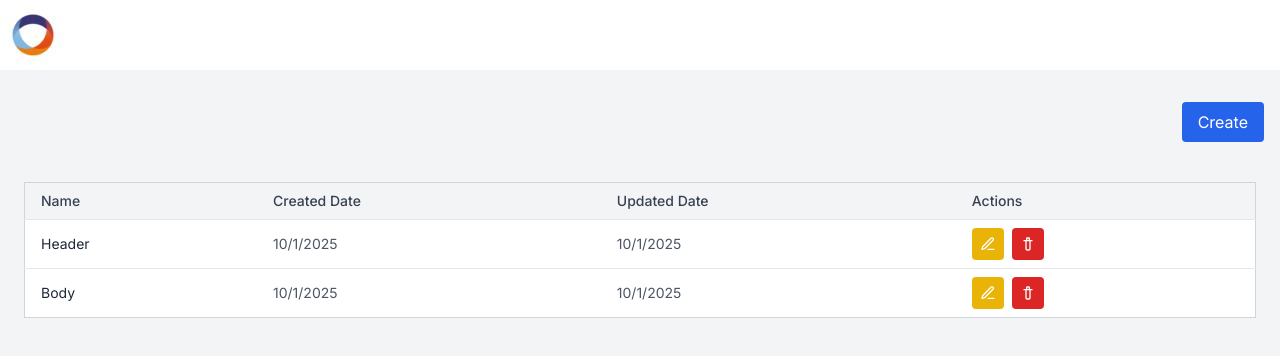
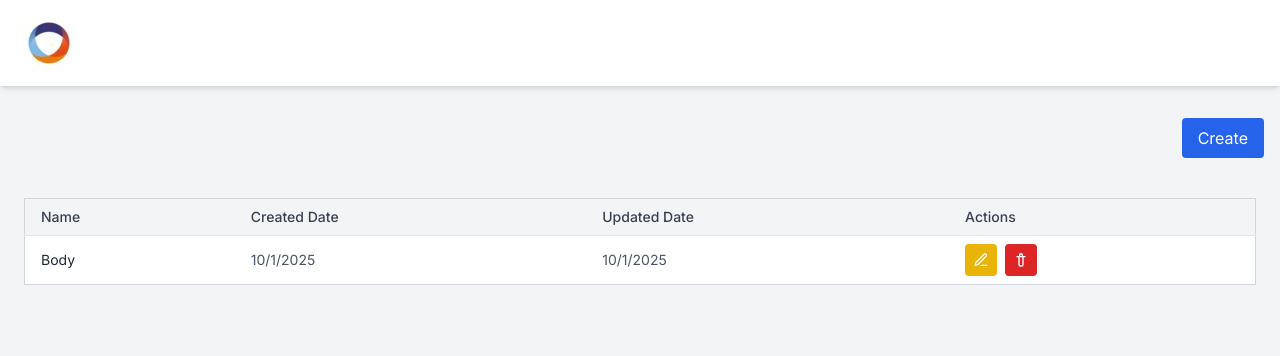
Before and after one commit to shrikrushana9960/template-maker, a React (Vite) app: page / in a window 1280 px wide. Shown: the top 356 px of the page. Built offline with nearby package versions, Linux system fonts and the light colour scheme; data requests are answered from the project's data file.

Commit message:
Fix UI issue

```diff
--- a/db.json
+++ b/db.json
@@ -1,12 +1,5 @@
 {
   "templates": [
-    {
-      "id": "header",
-      "name": "Header",
-      "createdAt": "2025-10-01T08:57:20.303Z",
-      "updatedAt": "2025-10-01T08:57:20.305Z",
-      "pages": "[{\"elements\":[{\"id\":\"tggxcz34m\",\"type\":\"text\",\"x\":10,\"y\":10,\"width\":200,\"height\":100,\"containerId\":\"B\",\"data\":{\"text\":\"Jayesh\",\"color\":\"#000000\",\"fontSize\":\"14px\",\"isBold\":false,\"isItalic\":false,\"headerSize\":\"h1\"}}],\"layout\":\"{\\\"cells\\\":[[\\\"A\\\",\\\"B\\\"]]}\",\"backgroundColor\":\"#ffffff\",\"gridColor\":\"#f8fafc\"}]"
-    },
     {
       "id": "body",
       "name": "Body",
--- a/src/components/RightPanel.tsx
+++ b/src/components/RightPanel.tsx
@@ -100,8 +100,7 @@ const RightPanel: React.FC<RightPanelProps> = ({
         } catch (error) {
           setModal(null);
           toastr.error(
-            `Failed to save template: ${
-              error instanceof Error ? error.message : "Unknown error"
+            `Failed to save template: ${error instanceof Error ? error.message : "Unknown error"
             }`
           );
         } finally {
@@ -149,8 +148,7 @@ const RightPanel: React.FC<RightPanelProps> = ({
           toastr.success(`Template "${template.name}" deleted successfully!`);
         } catch (error) {
           toastr.error(
-            `Failed to delete template: ${
-              error instanceof Error ? error.message : "Unknown error"
+            `Failed to delete template: ${error instanceof Error ? error.message : "Unknown error"
             }`
           );
           setModal(null);
@@ -166,8 +164,7 @@ const RightPanel: React.FC<RightPanelProps> = ({
 
       {/* Server Status */}
       <div
-        className={`p-3 rounded-md ${
-          serverStatus === "online"
+        className={`p-3 rounded-md ${serverStatus === "online"
             ? "bg-green-50 border border-green-200"
             : serverStatus === "offline"
               ? "bg-red-50 border border-red-200"
@@ -350,8 +347,7 @@ const RightPanel: React.FC<RightPanelProps> = ({
         {layouts.map((layout) => (
           <button
             key={layout.id}
-            className={`layout-btn-grid ${
-              currentPage.layout === layout.layout ? "active" : ""
+            className={`layout-btn-grid ${currentPage.layout === layout.layout ? "active" : ""
               }`}
             onClick={() => onLayoutChange(layout.layout)}
           >
@@ -510,8 +506,7 @@ const RightPanel: React.FC<RightPanelProps> = ({
       {currentPage.elements.map((element) => (
         <div
           key={element.id}
-          className={`p-2 border rounded cursor-pointer ${
-            activeElement?.id === element.id
+          className={`p-2 border rounded cursor-pointer ${activeElement?.id === element.id
               ? "bg-blue-100 border-blue-500"
               : "border-gray-200"
             }`}
@@ -547,7 +542,7 @@ const RightPanel: React.FC<RightPanelProps> = ({
           </h3>
           <button
             onClick={() => onElementDelete(localElement.id)}
-            className="text-red-600 hover:text-red-800 text-sm font-medium"
+            className="px-3 py-1 bg-red-600 text-white rounded cursor-pointer text-sm font-medium transition"
           >
             Delete
           </button>
@@ -981,8 +976,7 @@ const RightPanel: React.FC<RightPanelProps> = ({
           {tabs.map((tab) => (
             <button
               key={tab.id}
-              className={`flex-1 py-3 text-sm font-medium transition-colors ${
-                activeTab === tab.id
+              className={`flex-1 py-3 text-sm font-medium transition-colors ${activeTab === tab.id
                   ? "text-blue-600 border-b-2 border-blue-600"
                   : "text-gray-500 hover:text-gray-700"
                 }`}
--- a/src/components/Toolbar.tsx
+++ b/src/components/Toolbar.tsx
@@ -1,5 +1,6 @@
 import React from 'react';
 import investSet from "../assets/investSet.png"
+import { useNavigate } from "react-router-dom";
 
 interface ToolbarProps {
   onNewTemplate: () => void;
@@ -31,6 +32,7 @@ const Toolbar: React.FC<ToolbarProps> = ({
   totalPages,
 }) => {
   const fileInputRef = React.useRef<HTMLInputElement>(null);
+  const navigate = useNavigate();
 
   const handleImportClick = () => {
     fileInputRef.current?.click();
@@ -56,7 +58,8 @@ const Toolbar: React.FC<ToolbarProps> = ({
     <div className="bg-white shadow-md z-20">
       <div className="container mx-auto px-4 py-2 flex items-center justify-between">
         <div className="flex items-center space-x-6">
-          <div className=' overflow-hidden'>
+          <div className="overflow-hidden cursor-pointer"
+            onClick={() => navigate("/")}>
             <img
               src={investSet}
               alt="Invest Set Logo"
--- a/src/pages/listing.tsx
+++ b/src/pages/listing.tsx
@@ -83,13 +83,16 @@ const ListingScreen: React.FC = () => {
 
     return (
         <div className="">
-            <div className="container flex items-center justify-between bg-white">
-                <img
-                    src={investSet}
-                    alt="Invest Set Logo"
-                    className=" object-contain"
-                />
+            <div className="bg-white shadow-md z-20">
+                <div className="container mx-auto px-4 py-2 flex items-center justify-between">
+                    <img
+                        src={investSet}
+                        alt="Invest Set Logo"
+                        className=" object-contain"
+                    />
+                </div>
             </div>
+
 
 
             <div className="flex justify-end m-4 mt-8">
```
Lines whose indentation alone changed are shown as unchanged.
